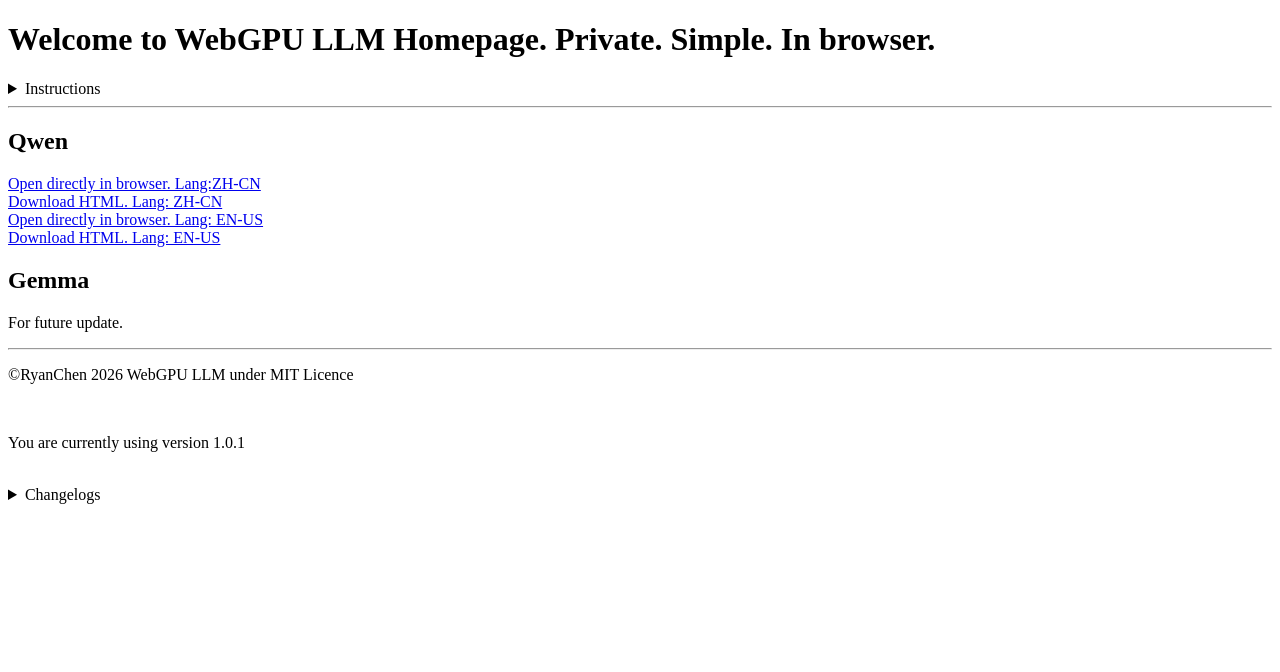
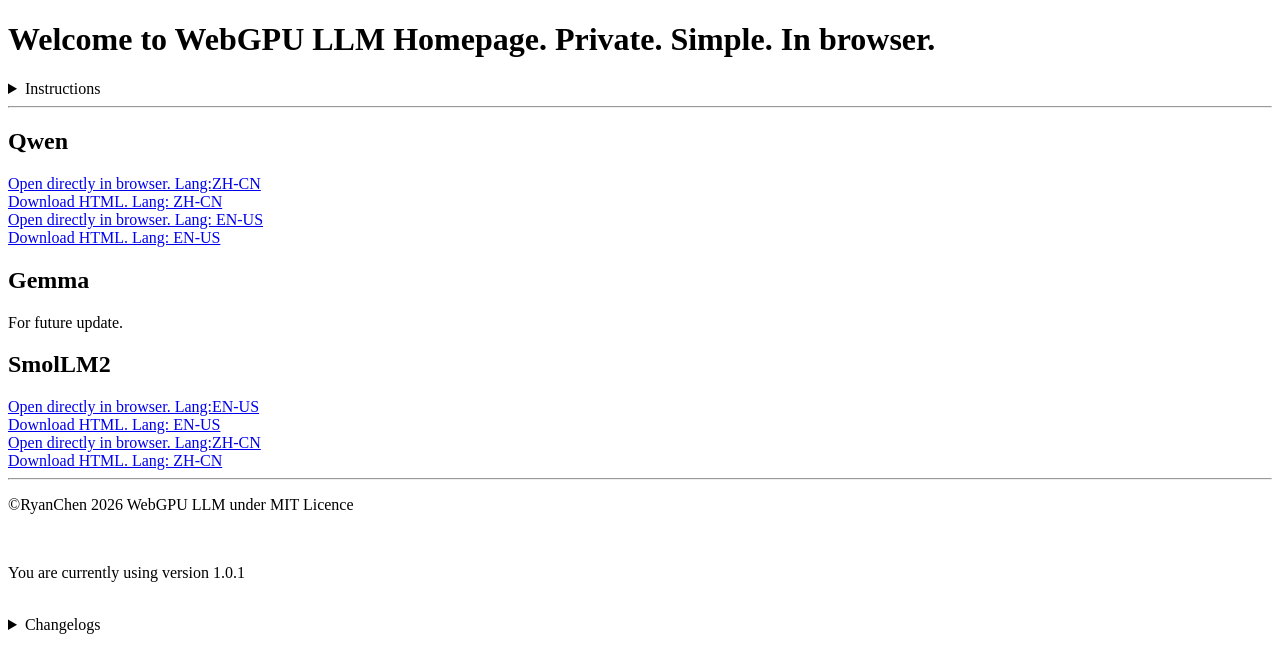
Before and after one commit to RyanChenGo/webgpu-llm, a plain HTML site: page index.html in a window 1280 px wide. Drawn offline with Linux system fonts and the light colour scheme.

Commit message:
Add SmolLM2 section with download links
Added links for SmolLM2 with download options in both English and Chinese.

```diff
--- a/index.html
+++ b/index.html
@@ -23,6 +23,14 @@ Welcome to WebGPU LLM Homepage. Private. Simple. In browser.
 <a href="webgpu_qwen-en.html" download>Download HTML. Lang: EN-US</a>
 <h2>Gemma</h2>
 <p>For future update.</p>
+<h2>SmolLM2</h2>
+<a href="webgpu_smollm-en.html" target="_blank">Open directly in browser. Lang:EN-US</a>
+<br>
+<a href="webgpu_smollm-en.html" download">Download HTML. Lang: EN-US</a>
+<br>
+<a href="webgpu_smollm.html" target="_blank">Open directly in browser. Lang:ZH-CN</a>
+<br>
+<a href="webgpu_smollm.html" download>Download HTML. Lang: ZH-CN</a>
 <hr>
 <p>©RyanChen 2026 WebGPU LLM under MIT Licence</p>
 <br>
```
